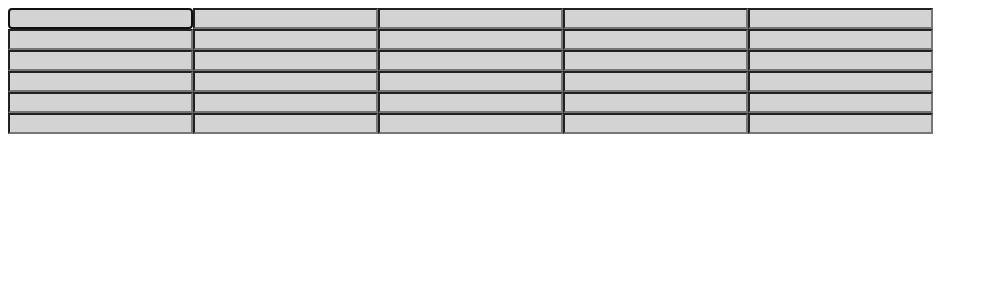
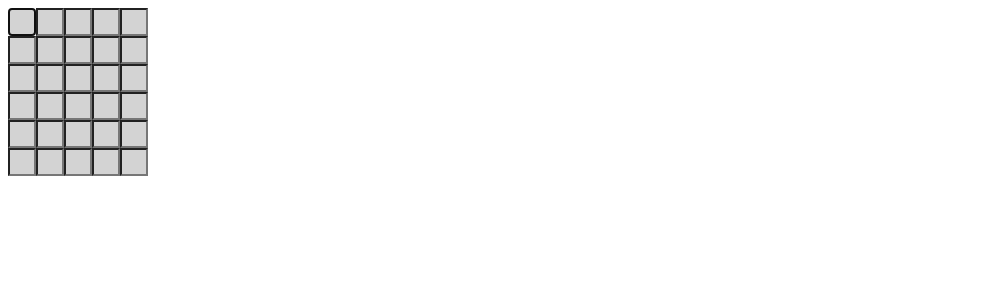
Before and after one commit to claquesous/wordle-solver, a Next.js app: page / in a window 1280 px wide. Shown: the top 300 px of the page, without its empty margins (0-988 px from the left). Built offline with nearby package versions, Linux system fonts and the light colour scheme.

Commit message:
add global styling

```diff
--- /dev/null
+++ b/pages/_app.js
@@ -0,0 +1,5 @@
+import '../styles.css'
+
+export default function WordleSolver({ Component, pageProps }) {
+  return <Component {...pageProps} />
+}
--- /dev/null
+++ b/styles.css
@@ -0,0 +1,6 @@
+input {
+  width: 20px;
+  caret-color: transparent;
+  font-size: larger;
+  text-align: center;
+}
```
